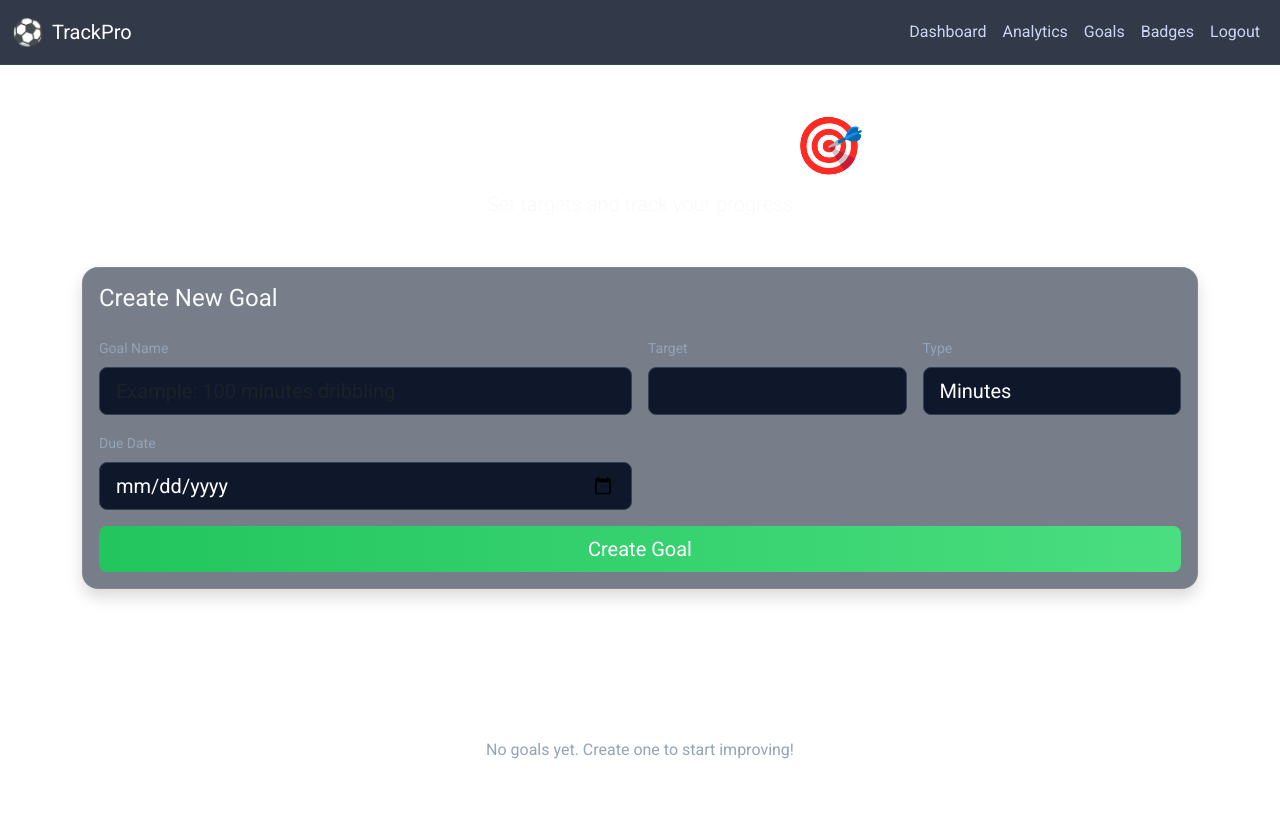
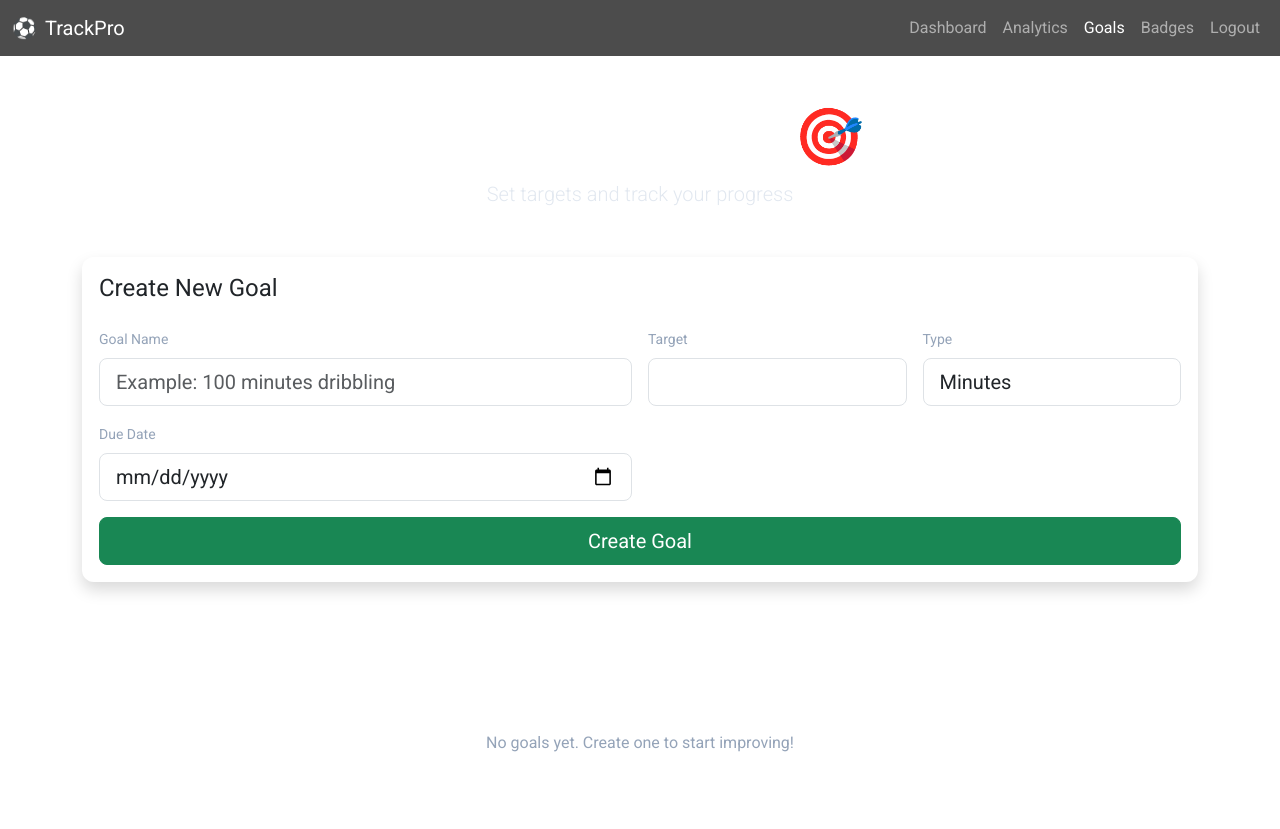
Before and after one commit to akshitjoshi335-maker/Football-progress-tracking, a Flask app: page /goals in a window 1280 px wide. Shown: the top 829 px of the page. After the commit the page ends 752 px from the top, so only its background shows below. Run offline with Flask 3, Linux system fonts and the light colour scheme; a user stored in the database is signed in; data comes from the database, SQL or seed files in the repository; data that the repository does not hold is empty.

Commit message:
Update style.css

```diff
--- a/static/css/style.css
+++ b/static/css/style.css
@@ -1,4 +1,5 @@
-/* GLOBAL */
+/* GLOBAL DARK BACKGROUND */
+
 body{
     background: linear-gradient(135deg,#0f172a,#020617);
     color:#e2e8f0;
@@ -6,142 +7,51 @@ body{
     min-height:100vh;
 }
 
+
 /* NAVBAR */
 
 .navbar{
-    background: rgba(15,23,42,0.85);
-    backdrop-filter: blur(10px);
-    border-bottom:1px solid rgba(255,255,255,0.05);
+    background: rgba(0,0,0,0.7);
+    backdrop-filter: blur(8px);
 }
 
-.nav-link{
-    color:#cbd5f5 !important;
-    font-weight:500;
+
+/* KEEP NORMAL INPUTS */
+
+input,
+select,
+textarea{
+    background: white;
+    color: black;
 }
 
-.nav-link:hover{
-    color:#38bdf8 !important;
+
+/* DO NOT MODIFY AVATAR SIZE */
+
+.avatar,
+.profile-avatar,
+.user-avatar{
+    width:40px;
+    height:40px;
+    border-radius:50%;
 }
 
-/* BRAND */
 
-.brand-badge{
-    font-size:1.6rem;
+/* GLASS CARDS */
+
+.glass{
+    background: rgba(255,255,255,0.05);
+    border:1px solid rgba(255,255,255,0.1);
+    border-radius:12px;
 }
 
-/* GLASS CARD STYLE */
-
-.glass{
-    background: rgba(30,41,59,0.6);
-    backdrop-filter: blur(12px);
-    border:1px solid rgba(255,255,255,0.08);
-    border-radius:16px;
-}
-
-/* FORM INPUTS */
-
-.form-control-custom{
-    background:#0f172a;
-    border:1px solid #334155;
-    color:white;
-}
-
-.form-control-custom:focus{
-    background:#020617;
-    color:white;
-    border-color:#38bdf8;
-    box-shadow:none;
-}
-
-/* BUTTONS */
-
-.btn-success{
-    background: linear-gradient(90deg,#22c55e,#4ade80);
-    border:none;
-}
-
-.btn-success:hover{
-    background: linear-gradient(90deg,#16a34a,#22c55e);
-}
-
-.btn-primary{
-    background: linear-gradient(90deg,#3b82f6,#60a5fa);
-    border:none;
-}
-
-.btn-primary:hover{
-    background: linear-gradient(90deg,#2563eb,#3b82f6);
-}
-
-/* HEADERS */
-
-h1,h2,h3,h4,h5{
-    color:#f8fafc;
-}
 
 /* TEXT COLORS */
+
+.text-light{
+    color:#e2e8f0 !important;
+}
 
 .text-muted{
     color:#94a3b8 !important;
 }
-
-/* LIST GROUP */
-
-.list-group-item{
-    background: transparent;
-    border-color: rgba(255,255,255,0.08);
-}
-
-/* PROGRESS BAR */
-
-.progress{
-    background:rgba(255,255,255,0.1);
-}
-
-.progress-bar{
-    background:linear-gradient(90deg,#38bdf8,#22c55e);
-}
-
-/* BADGE CARDS */
-
-.badge-card{
-    background: linear-gradient(135deg, rgba(56,189,248,0.15), rgba(34,197,94,0.15));
-    border:1px solid rgba(255,255,255,0.08);
-    border-radius:14px;
-    padding:20px;
-    transition:0.3s;
-}
-
-.badge-card:hover{
-    transform:translateY(-4px);
-}
-
-/* GOAL CARDS */
-
-.goal-card{
-    background: linear-gradient(135deg, rgba(59,130,246,0.15), rgba(34,197,94,0.15));
-    border:1px solid rgba(255,255,255,0.08);
-    border-radius:14px;
-    padding:20px;
-    transition:0.3s;
-}
-
-.goal-card:hover{
-    transform:translateY(-4px);
-}
-
-/* ANIMATION */
-
-.animate-in{
-    opacity:0;
-    transform:translateY(20px);
-    animation:fadeInUp 0.6s forwards;
-    animation-delay:var(--delay);
-}
-
-@keyframes fadeInUp{
-    to{
-        opacity:1;
-        transform:translateY(0);
-    }
-}
```
